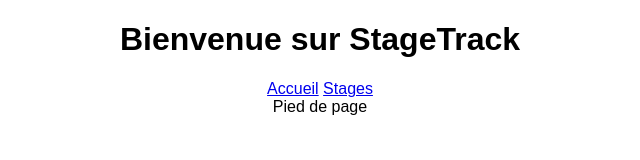
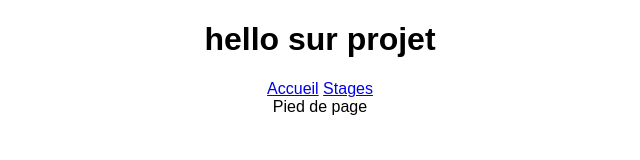
Before and after one commit to khalillayla27-glitch/stagetrack, a plain HTML site: page index.html in a window 1280 px wide. Shown: the whole page, without its empty margins (320-960 px from the left). Drawn offline with Linux system fonts and the light colour scheme.

Commit message:
STK-13 Change le titre

```diff
--- a/index.html
+++ b/index.html
@@ -6,7 +6,7 @@
   <link rel="stylesheet" href="style.css">
 </head>
 <body>
-    <h1>Bienvenue sur StageTrack</h1>
+    <h1>hello sur projet</h1>
     <nav><a href="#">Accueil</a>
     <a href="#">Stages</a></nav>
     <footer> Pied de page</footer>
```
